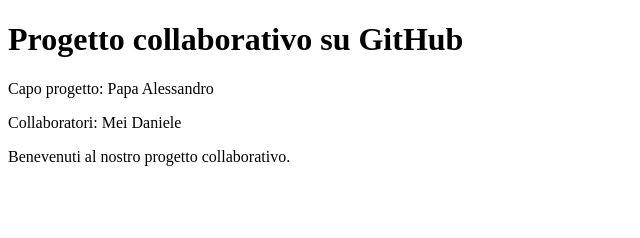
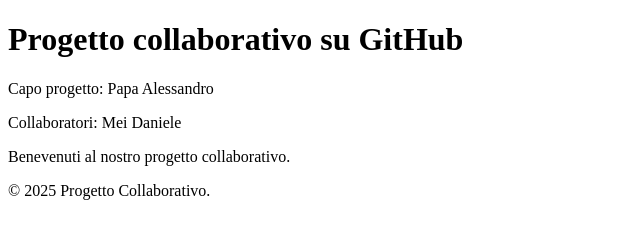
Before and after one commit to a-LESS-andro/progettoPapa, a plain HTML site: page index.html in a window 1280 px wide. Shown: the whole page, without its empty margins (0-640 px from the left). Drawn offline with Linux system fonts and the light colour scheme.

Commit message:
Update index.html

```diff
--- a/index.html
+++ b/index.html
@@ -11,5 +11,9 @@
     <p>Collaboratori: Mei Daniele</p>
     Benevenuti al nostro progetto collaborativo.
 
+
+    <footer>        <p>&copy; 2025 Progetto Collaborativo.</p>
+    </footer>
+
 </body>
 </html>
```
